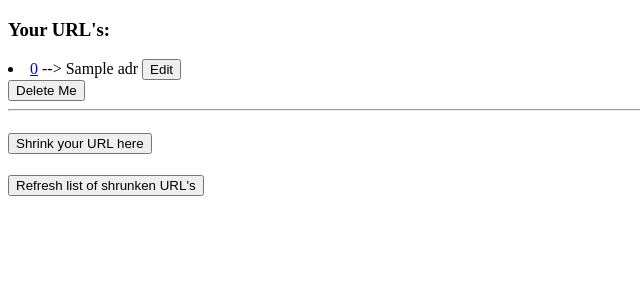
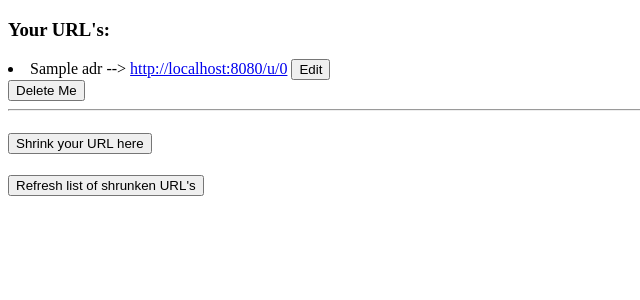
Before and after one commit to Zxela/tinyapp, a Node server app: template views/urls_index.ejs in a window 1280 px wide. Shown: the part 158-458 px from the top of the page, without its empty margins (0-640 px from the left). Run offline with Node 20, Linux system fonts and the light colour scheme; the template is opened without the code that fills it: most values are stand-ins (such as "Sample title", 1, 10 or a date in 2020).

Commit message:
edited index and show.ejs to make links more clear for sharing

```diff
--- a/views/urls_index.ejs
+++ b/views/urls_index.ejs
@@ -12,7 +12,7 @@
         <h3>Your URL's:</h3>
         <% for(let key in urls) { %>
                 <li>
-                    <a href="http://localhost:8080/u/<%= key %>"><%= key %></a> --> <%= urls[key]['adr'] %>
+                    <%= urls[key]['adr'] %> --> <a href="http://localhost:8080/u/<%= key %>">http://localhost:8080/u/<%= key %></a>
                     <a href="http://localhost:8080/urls/<%= key %>"><button>Edit</button></a>
                     <form method="POST" action="/urls/<%= key %>/delete"><input type="submit" class="btn" value="Delete Me" /></form>
                 </li>
--- a/views/urls_show.ejs
+++ b/views/urls_show.ejs
@@ -8,7 +8,7 @@
     <header><% include partials/_header %></header>
     <br>
     <h1>Your shortened URL</h1>
-    <h3><%= urls[shortURL]['adr'] %> has been shortened to <a href=http://localhost:8080/u/<%= shortURL %>><%= shortURL %></a></h3>
+    <h3><%= urls[shortURL]['adr'] %> has been shortened to <a href=http://localhost:8080/u/<%= shortURL %>>http://localhost:8080/u/<%= shortURL %></a></h3>
     <form action="/urls/<%= shortURL %>/edit" method="POST">
         <input id="longURL" type="text" name="longURL" placeholder="<%= urls[shortURL]['adr'] %>" style="width: 300px">
         <input type="submit" value="Update">
```
